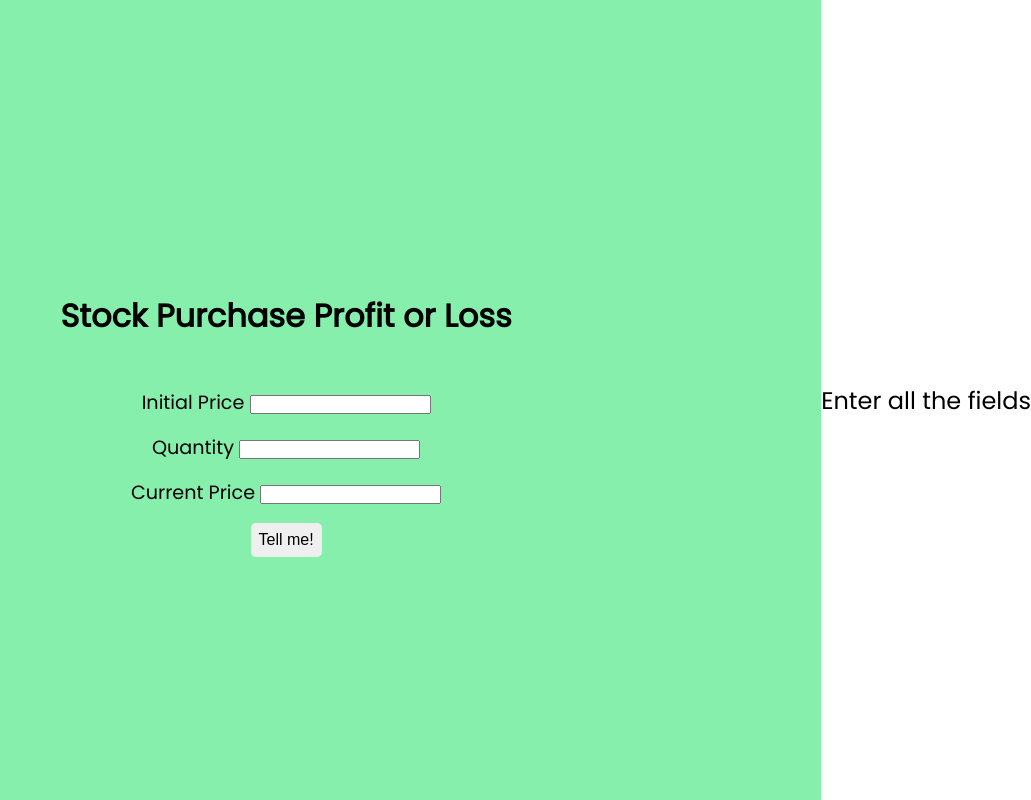
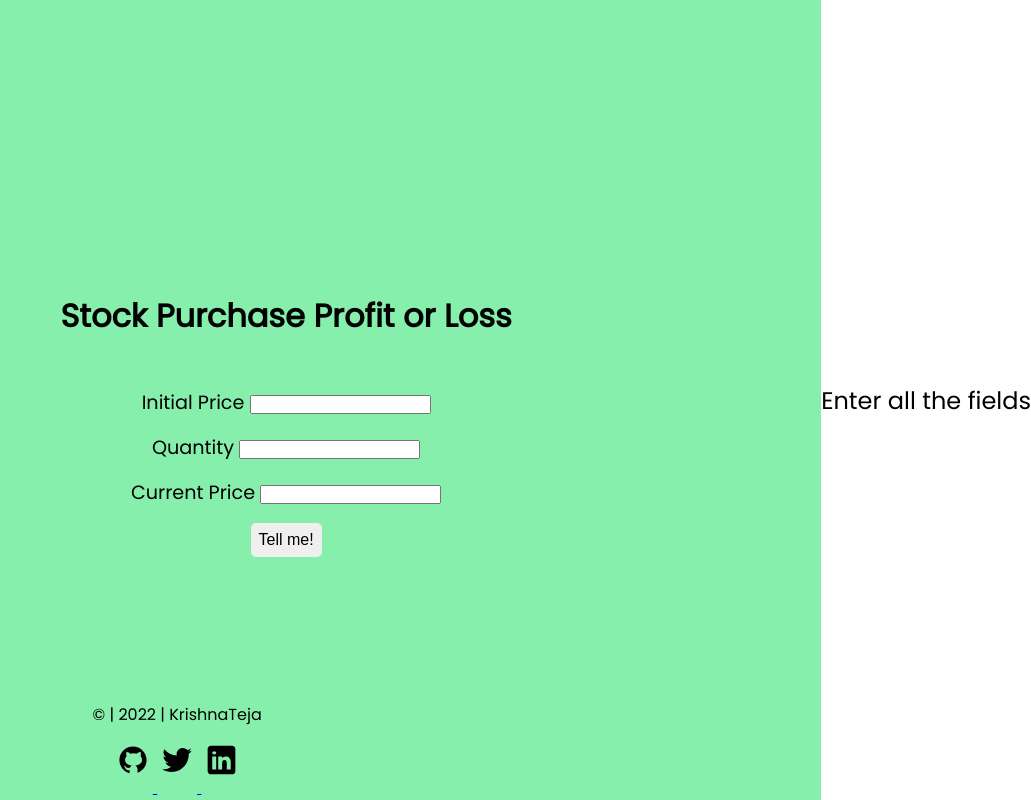
Before and after one commit to Krishna-anhsirk/stock-purchase-profit-or-loss, a plain HTML site: page index.html in a window 1280 px wide. Shown: the whole page, without its empty margins (249-1280 px from the left). Drawn offline with Linux system fonts and the light colour scheme.

Commit message:
styling done and footer added

```diff
--- a/index.html
+++ b/index.html
@@ -8,6 +8,7 @@
     <link rel="stylesheet" href="style.css" />
   </head>
   <body>
+    <main>
       <div class="container">
         <h1 class="heading">Stock Purchase Profit or Loss</h1>
         <label for="initial-price"
@@ -23,8 +24,42 @@
           <input type="number" id="current-price" />
         </label>
         <button id="show-btn">Tell me!</button>
+        <div class="footer">
+          <p>© | 2022 | KrishnaTeja</p>
+          <ul class="list-unordered inline-list">
+            <li>
+              <a
+                class="links"
+                href="https://github.com/Krishna-anhsirk"
+                target="_blank"
+              >
+                <img src="images/github.svg" alt="github" />
+              </a>
+            </li>
+            <li>
+              <a
+                class="links"
+                href="https://twitter.com/Teja_1511"
+                target="_blank"
+              >
+                <img src="images/twitter.svg" alt="twitter" />
+              </a>
+            </li>
+            <li>
+              <a
+                class="links"
+                href="https://www.linkedin.com/in/krishnateja492/"
+                target="_blank"
+              >
+                <img src="images/linkedin.svg" alt="linkedin" />
+              </a>
+            </li>
+          </ul>
+        </div>
       </div>
       <div id="output"></div>
+    </main>
+
     <script src="app.js"></script>
   </body>
 </html>
--- a/style.css
+++ b/style.css
@@ -9,8 +9,11 @@
 body {
   text-align: center;
   font-family: "Poppins", sans-serif;
+}
+
+main {
+  display: flex;
   background-color: #86efac;
-  display: flex;
 }
 
 .container {
@@ -43,3 +46,28 @@ label {
   flex-direction: column;
   justify-content: center;
 }
+
+.list-unordered {
+  list-style: none;
+}
+
+.inline-list {
+  display: inline;
+}
+
+.footer {
+  position: fixed;
+  bottom: 0;
+  padding: 0 5rem;
+}
+
+a,
+img,
+li {
+  display: inline;
+}
+
+img {
+  width: 40px;
+  padding: 1rem 0.2rem;
+}
```
Also changed, not shown: images/github.svg (added), images/linkedin.svg (added), images/twitter.svg (added). Lines whose indentation alone changed are shown as unchanged.
